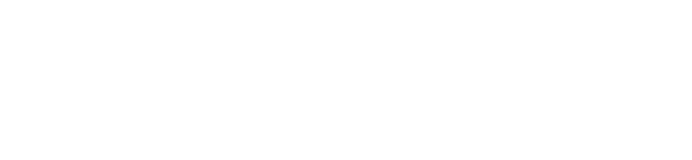
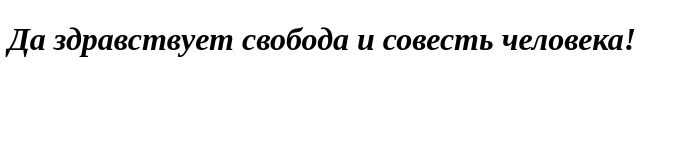
Before and after one commit to Nanandro1/mq-diplom, a plain HTML site: page index.html in a window 1280 px wide. Shown: the whole page, without its empty margins (0-692 px from the left). Drawn offline with Linux system fonts and the light colour scheme.

Commit message:
Проба залить изменения

```diff
--- a/index.html
+++ b/index.html
@@ -8,6 +8,6 @@
     <link rel="stylesheet" href="css/style.css">
 </head>
 <body>
-
+<h1>Да здравствует свобода и совесть человека!</h1>
 </body>
 </html>
```
